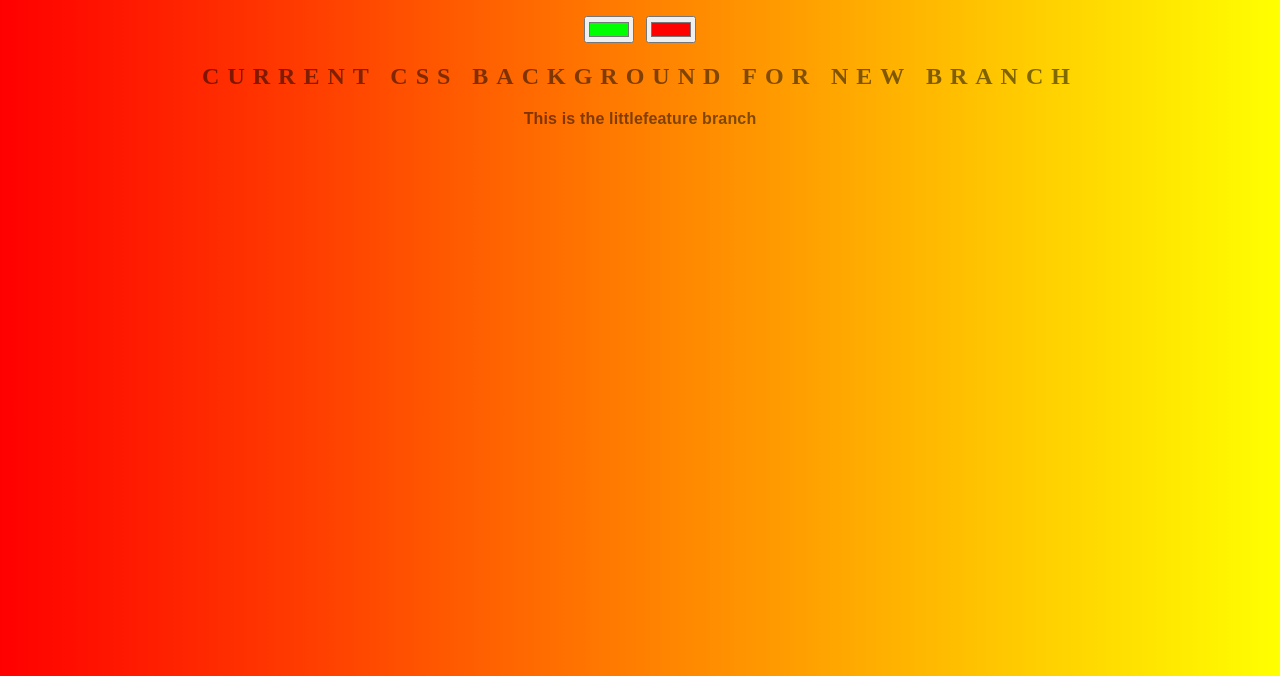
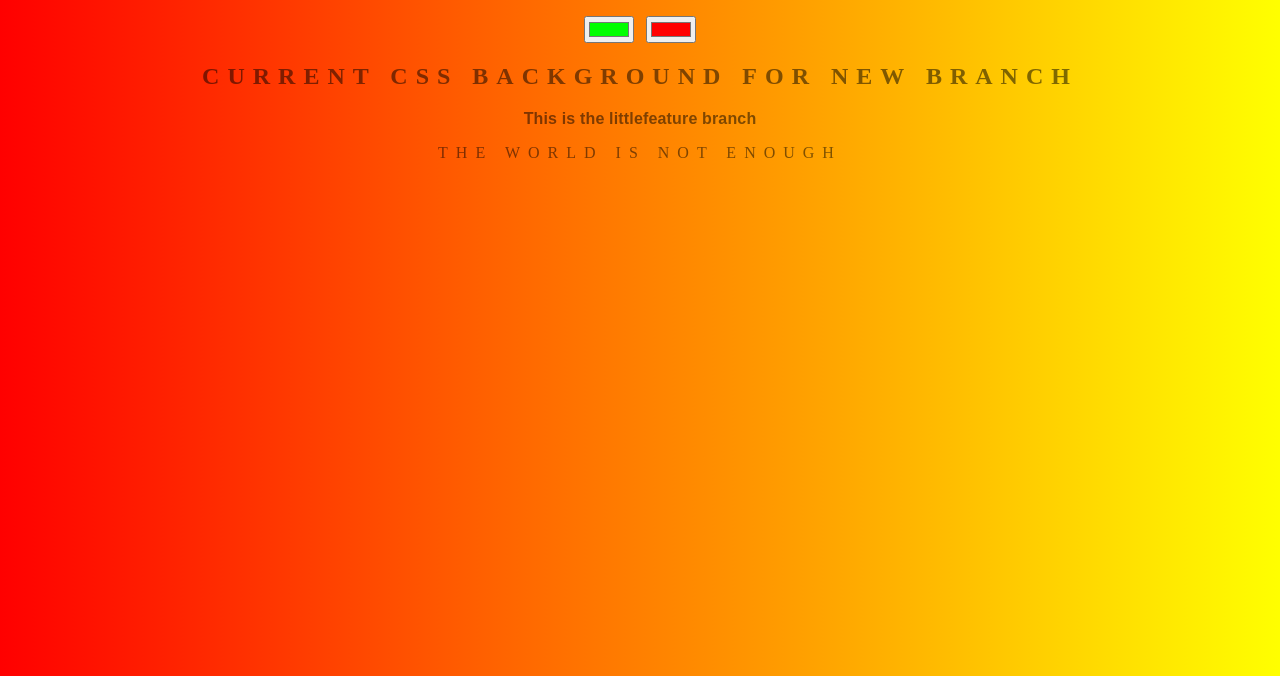
Before and after one commit to logiharaldsson/backgroun-generator, a plain HTML site: page index.html in a window 1280 px wide. Shown: the part 124-800 px from the top of the page. Drawn offline with Linux system fonts and the light colour scheme.

Commit message:
git push -u origin ontherLittleFeature

```diff
--- a/index.html
+++ b/index.html
@@ -10,6 +10,7 @@
 	<input class="color2" type="color" name="color2" value="#ff0000">
 	<h2>Current CSS Background for new branch</h2>
 	<h3>This is the littlefeature branch</h3>
+    <div><p>The world is not enough</p></div>
 	<script type="text/javascript" src="script.js"></script>
 </body>
 </html>
```
